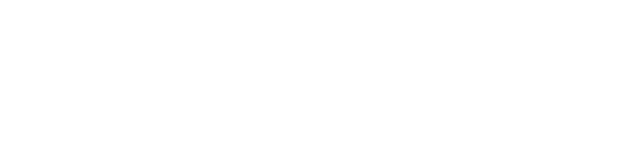
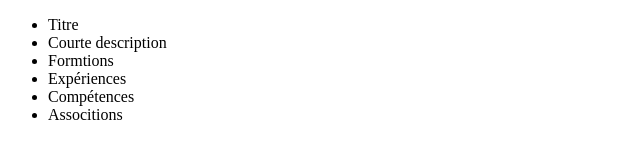
Before and after one commit to Rinnaaaaa/git_mon_cv, a plain HTML site: page index.html in a window 1280 px wide. Shown: the whole page, without its empty margins (0-640 px from the left). Drawn offline with Linux system fonts and the light colour scheme.

Commit message:
mise en place de la section titre

```diff
--- a/index.html
+++ b/index.html
@@ -8,6 +8,13 @@
     <title>Document</title>
 </head>
 <body>
-
+    <ul>
+        <li>Titre</li>
+        <li>Courte description</li>
+        <li>Formtions</li>
+        <li>Expériences</li>
+        <li>Compétences</li>
+        <li>Associtions</li>
+    </ul>
 </body>
 </html>
```
